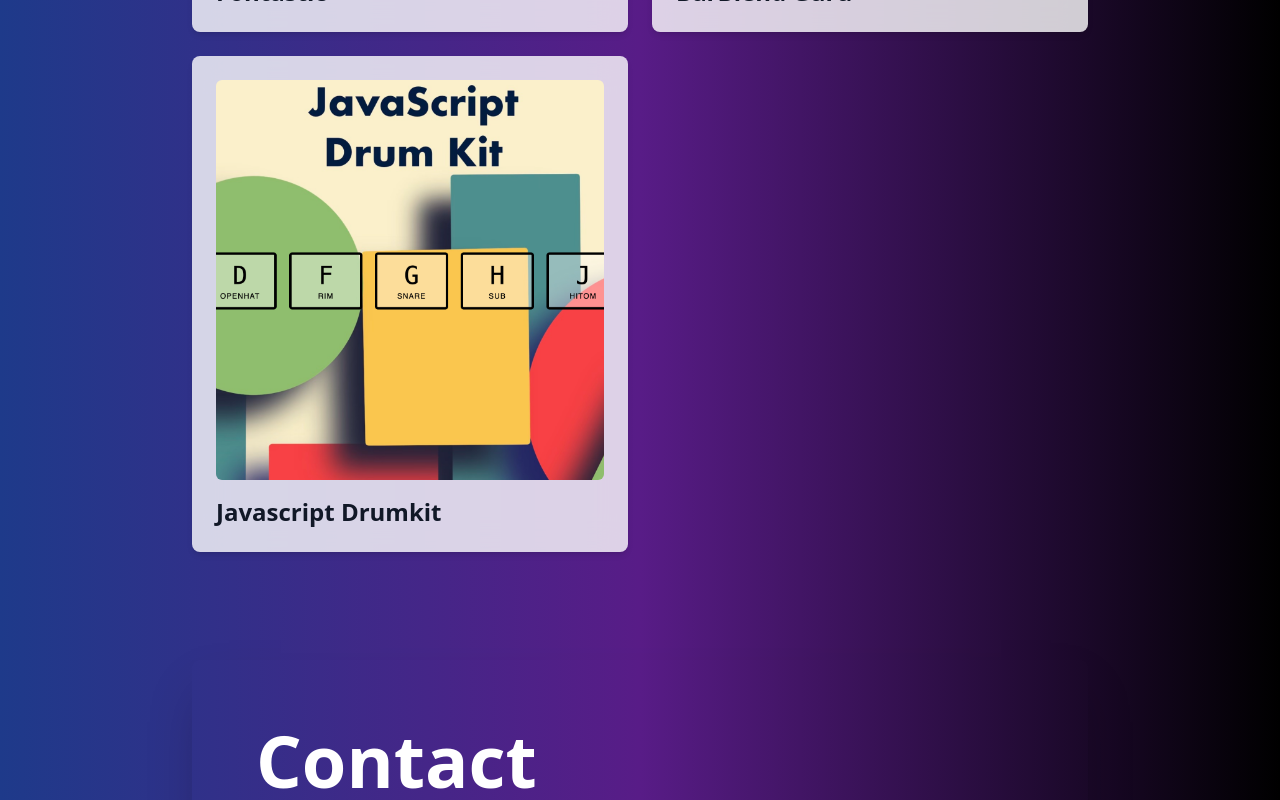
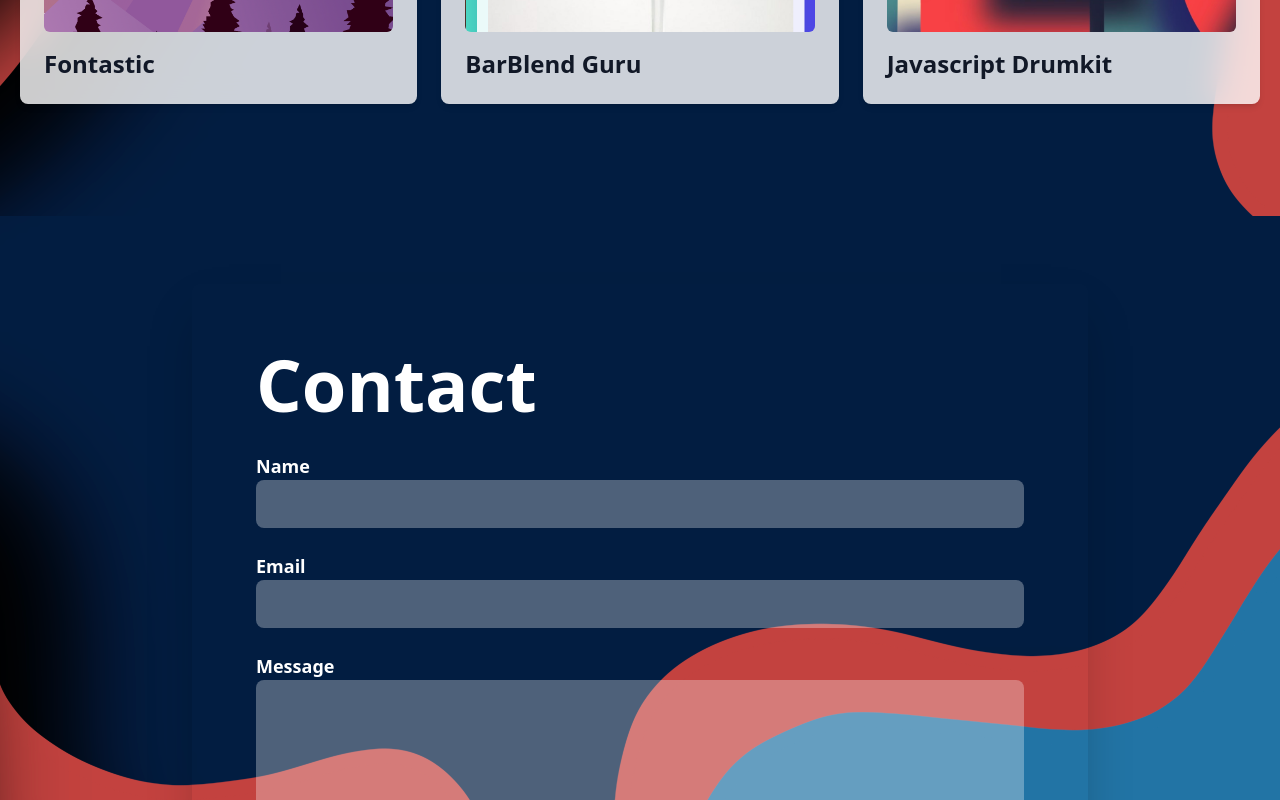
Before and after one commit to mriansabado/ians-portfolio-site, a React (Create React App) app: page / in a window 1280 px wide. Shown: the part 2000-2800 px from the top of the page. Built offline with nearby package versions, Linux system fonts and the light colour scheme; a web font is replaced by a local one.

Commit message:
removed gradients and added a custom background image

```diff
--- a/src/HomePage.js
+++ b/src/HomePage.js
@@ -2,20 +2,28 @@ import React from 'react';
 import About from './About.js';
 import Projects from './Projects.js';
 import Contact from './contact.js';
-import './assets/Background.css'; // Make sure to create this CSS file
+import './assets/Background.css';
+import DayImage from './assets/bannerDay.png';
+import NightImage from './assets/bannerNight.png';
 
 const HomePage = () => {
   return (
     <>
       {/* Background Effect */}
-      <div id="bg-effect" className="absolute top-0 left-0 w-full h-full z-0"></div>
+      <div
+        className="main-wrap relative z-10"
+        style={{
+          backgroundImage: `url(${NightImage})`,
+          backgroundSize: "fill",
+          backgroundPosition: "left"
+        }}
+      >
 
-      <div className='main-wrap relative z-10'>
         {/* Hero Section */}
         <div className="hero min-h-screen relative bg-transparent">
-          <div className="hero-overlay bg-opacity-60 absolute inset-0"></div>
+          <div className=" absolute inset-0"></div>
           <div className="hero-content text-center text-neutral-content relative z-10 flex items-center justify-center px-4 md:px-0">
-            <div className="relative w-full max-w-3xl bg-opacity-75 p-8 md:p-20 rounded-lg shadow-lg overflow-hidden">
+            <div className="relative w-full max-w-3xl bg-opacity-75 p-8 md:p-20 rounded-lg shadow-2xl overflow-hidden">
               <div className="relative z-10">
                 <h1 className="mb-5 text-5xl md:text-6xl font-bold text-white libre-baskerville-bold">Ian Sabado</h1>
                 <p className="mb-5 text-2xl md:text-3xl text-white libre-baskerville-regular">Software Engineer <br /> San Francisco Bay Area</p>
@@ -24,6 +32,7 @@ const HomePage = () => {
           </div>
         </div>
         {/* Hero Section Ends */}
+
         {/* About Section */}
         <About />
         {/* Projects Section */}
--- a/src/Projects.js
+++ b/src/Projects.js
@@ -2,6 +2,7 @@ import React from "react";
 import BarblendImage from './assets/barblend.png';
 import Fontastic from './assets/fontastic-image.png';
 import JSDrumkit from './assets/JS-Drumkit.png';
+import NightImage from './assets/bannerNight.png';
 
 const projects = [
   {
@@ -30,9 +31,14 @@ const ProjectCard = ({ title, description, stack, link, image }) => (
 
 export default function Projects() {
   return (
-    <div className="min-h-screen bg-gradient-to-r from-blue-900 via-purple-900 to-black text-white py-10 px-5 flex flex-col items-center justify-center">
-      <h1 className="text-4xl font-extrabold text-center mb-10">Projects</h1>
-      <div className="grid gap-6 grid-cols-1 md:grid-cols-2 lg:grid-cols-2 w-full max-w-4xl">
+    <div className="min-h-screen bg-gradient-to-r py-10 px-5 flex flex-col items-center justify-center"
+    style={{
+          backgroundImage: `url(${NightImage})`,
+          backgroundSize: "fill",
+          backgroundPosition: "top"
+        }}>
+      <h1 className="text-4xl font-extrabold text-center mb-10 text-white">Projects</h1>
+      <div className="grid gap-6 grid-cols-1 md:grid-cols-2 lg:grid-cols-3 w-full max-w-7xl">
         {projects.map((project, index) => (
           <ProjectCard
             key={index}
--- a/src/assets/Background.css
+++ b/src/assets/Background.css
@@ -14,7 +14,7 @@
 #bg-effect {
     background: linear-gradient(270deg, #ff7e5f, #feb47b, #ff7e5f, #6a11cb, #2575fc);
     background-size: 1000% 1000%;
-    animation: gradientAnimation 20s ease infinite;
+    animation: gradientAnimation 10s ease infinite;
 }
 
 /* Gradient animation keyframes */
--- a/src/contact.js
+++ b/src/contact.js
@@ -1,4 +1,5 @@
 import React, { useState } from 'react';
+import NightImage from './assets/bannerNight.png';
 
 const Contact = () => {
   const [formData, setFormData] = useState({
@@ -39,7 +40,12 @@ const Contact = () => {
   };
 
   return (
-    <div className="min-h-screen flex flex-col items-center justify-center bg-gradient-to-r from-blue-900 via-purple-900 to-black text-white px-4 md:px-0">
+    <div className="min-h-screen flex flex-col items-center justify-center text-white px-4 md:px-0"
+      style={{
+          backgroundImage: `url(${NightImage})`,
+          backgroundSize: "fill",
+          backgroundPosition: "bottom"
+        }}>
       <div className="w-full max-w-4xl bg-opacity-75 p-10 md:p-16 rounded-lg shadow-2xl flex flex-col items-center relative">
         <div className="absolute inset-0 z-0">
 
```
Also changed, not shown: src/assets/bannerDay.png (added), src/assets/bannerNight.png (added).
